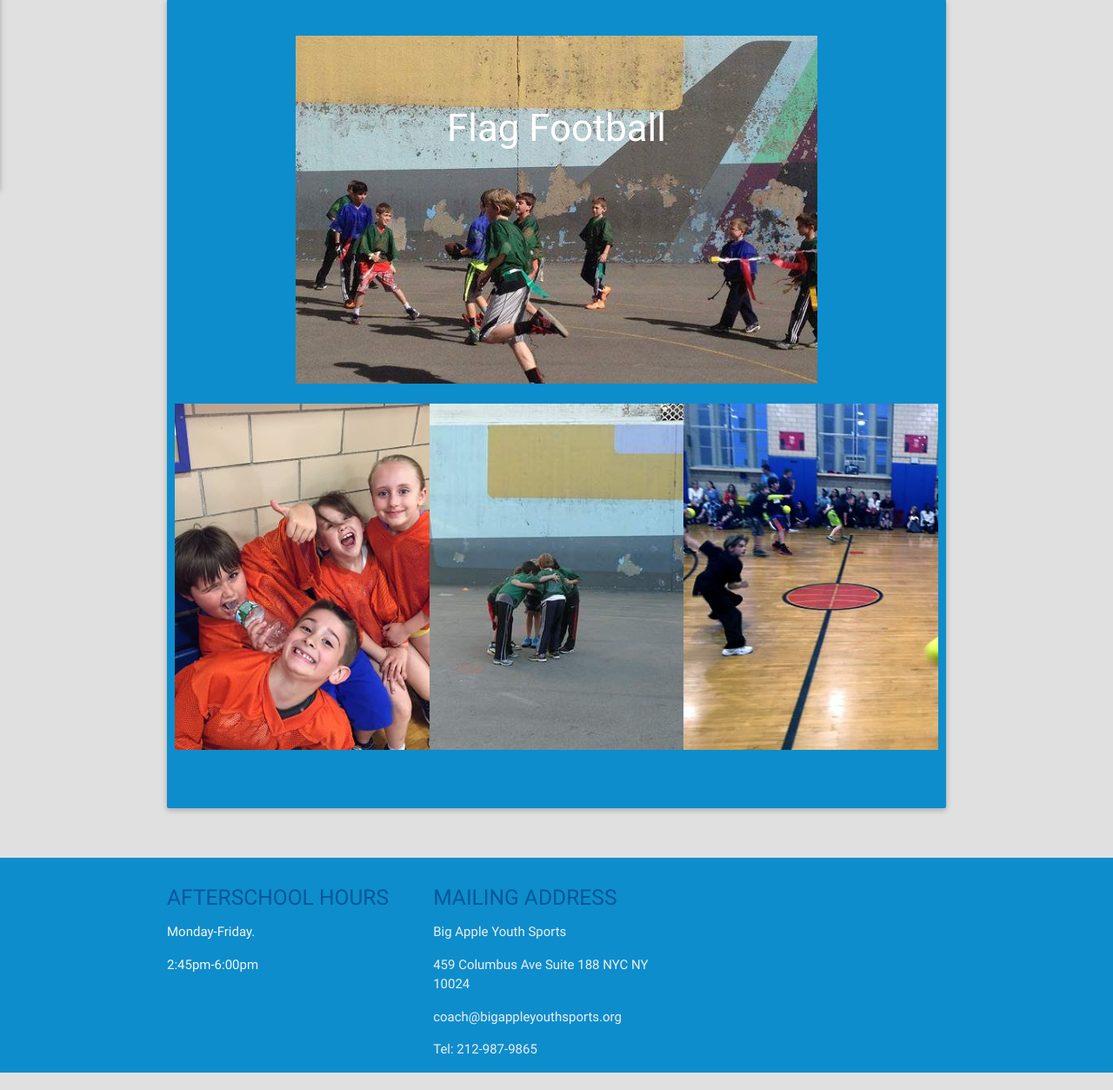
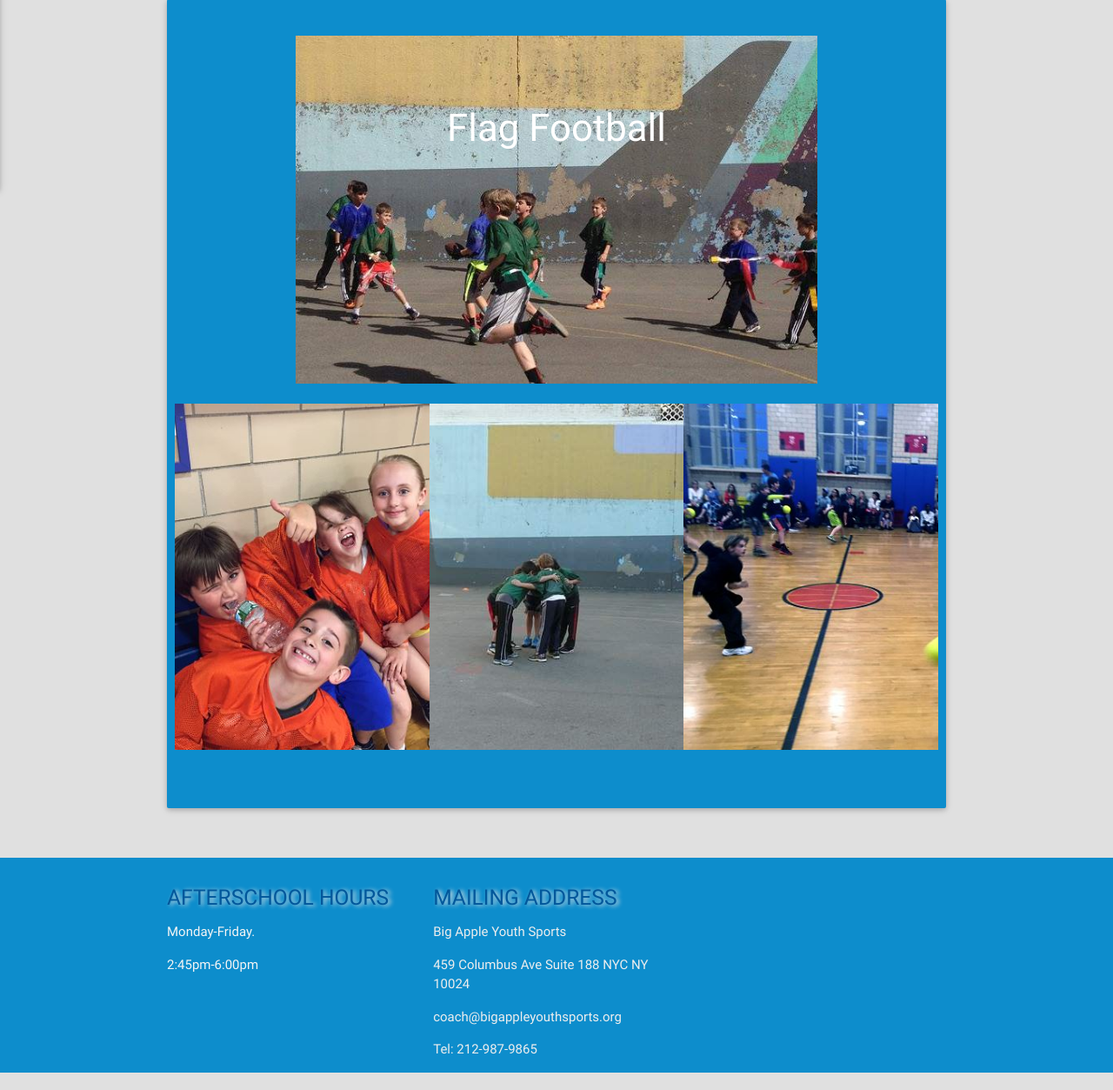
Before and after one commit to jbmyre/home, a Python web app: template templates/home/home.html in a window 1280 px wide. Shown: the part 642-1895 px from the top of the page at 87% size. Run offline with Jinja, Linux system fonts and the light colour scheme; the template is opened without the code that fills it, so the values that code supplies are empty; grey boxes are pictures that could not be loaded.

```diff
--- a/templates/home/home.html
+++ b/templates/home/home.html
@@ -15,6 +15,12 @@
                 font-size: 1.5rem !important;
                 padding: 0;
                 white-space: nowrap;
+            }
+
+            .light-dropshadow{
+                -ms-filter: "progid:DXImageTransform.Microsoft.Shadow(Strength=5, Direction=162, Color=#E0E0E0)";/*IE 8*/
+                text-shadow: 3px 1px 5px #E0E0E0;/* FF3.5+, Opera 9+, Saf1+, Chrome, IE10 */
+                filter: progid:DXImageTransform.Microsoft.Shadow(Strength=5, Direction=135, Color=#E0E0E0); /*IE 5.5-7*/
             }
         </style>
 
@@ -130,13 +136,13 @@
             <div class="row">
 
               <div class="col l4 s6">
-                <h5 class="light-blue-text text-darken-4">AFTERSCHOOL HOURS</h5>
+                <h5 class="light-blue-text text-darken-4 light-dropshadow">AFTERSCHOOL HOURS</h5>
                 <p class="grey-text text-lighten-4">Monday-Friday.</p>
                 <p class="grey-text text-lighten-4">2:45pm-6:00pm</p>
               </div>
 
               <div class="col l4  s6">
-                <h5 class="light-blue-text text-darken-4">MAILING ADDRESS</h5>
+                <h5 class="light-blue-text text-darken-4 light-dropshadow">MAILING ADDRESS</h5>
                 <ul>
                   <li><p class="grey-text text-lighten-3" >Big Apple Youth Sports</p></li>
                   <li><p class="grey-text text-lighten-3" > 459 Columbus Ave Suite 188 NYC NY 10024</p></li>
```
